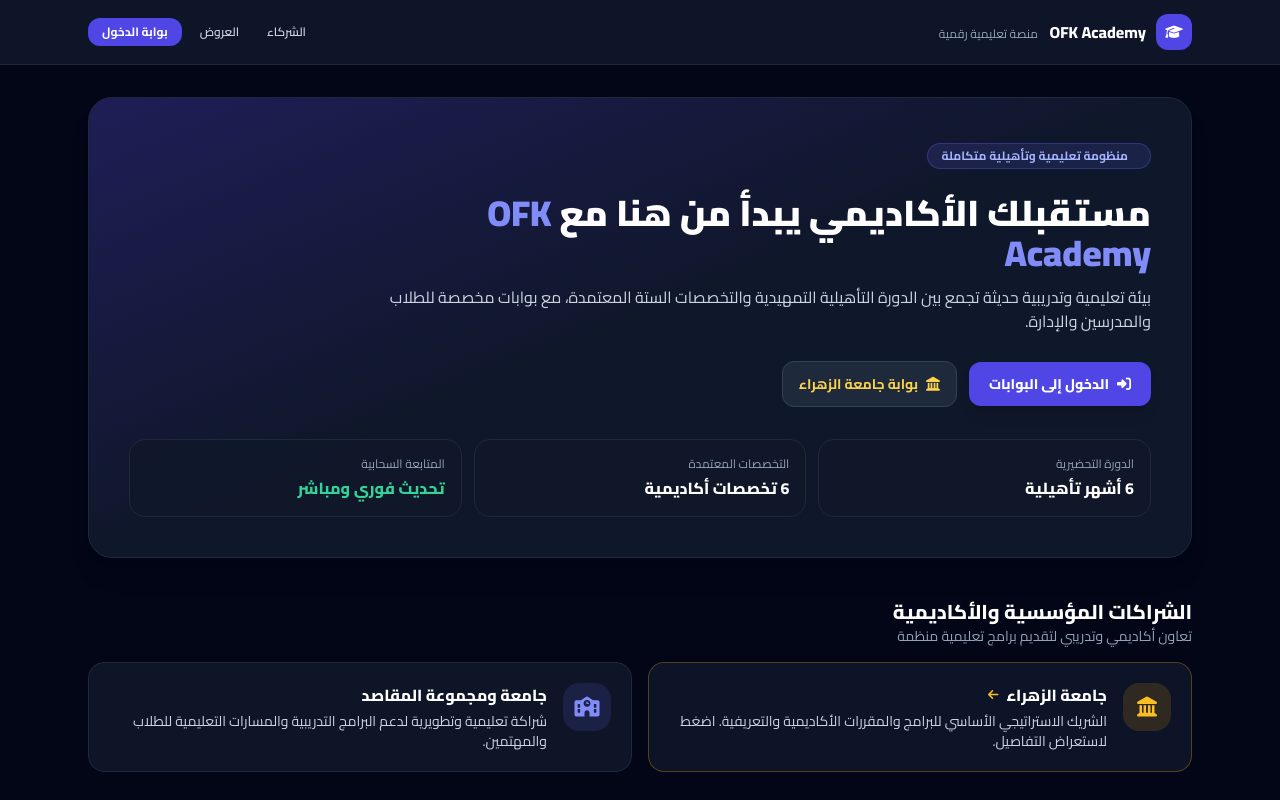
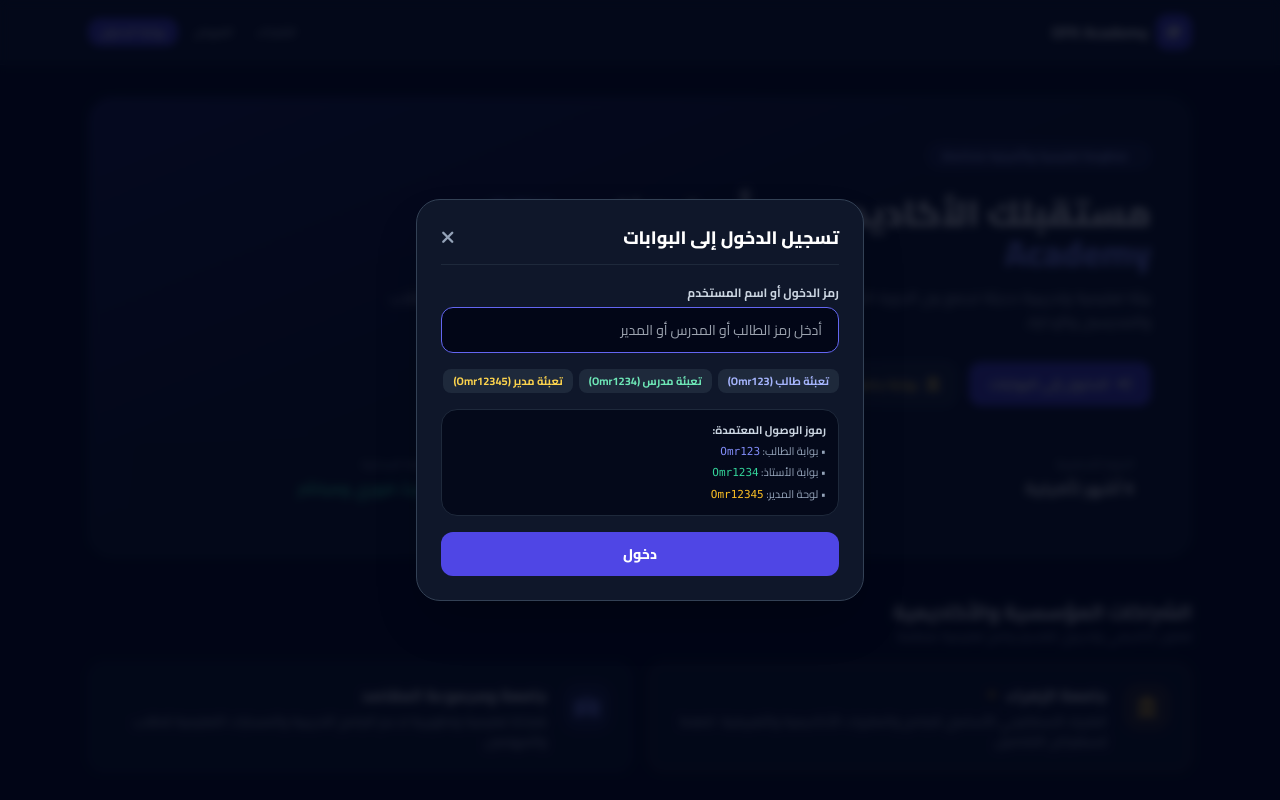
Before and after one commit to omrosmanofk-creator/Fahd, a plain HTML site: page index.html in a window 1280 px wide. Both pictures are taken after a click on the button "بوابة الدخول". Shown: the top 800 px of the page. Drawn offline with nearby package versions, Linux system fonts and the light colour scheme.

Commit message:
Update index.html

```diff
--- a/index.html
+++ b/index.html
@@ -15,25 +15,22 @@
 
     <!-- الشريط العلوي -->
     <header class="bg-slate-900/95 border-b border-slate-800 sticky top-0 z-30 backdrop-blur">
-        <div class="max-w-6xl mx-auto px-4 sm:px-6 h-16 flex items-center justify-between gap-3">
-            <a href="index.html" class="flex items-center gap-2.5 min-w-0">
-                <div class="w-9 h-9 rounded-xl bg-indigo-600 text-white flex items-center justify-center shrink-0">
-                    <i class="fa-solid fa-graduation-cap text-sm"></i>
+        <div class="max-w-6xl mx-auto px-3 sm:px-6 min-h-16 py-2 flex flex-wrap items-center justify-between gap-2">
+            <a href="index.html" class="flex items-center gap-2 min-w-0">
+                <div class="w-8 h-8 sm:w-9 sm:h-9 rounded-xl bg-indigo-600 text-white flex items-center justify-center shrink-0">
+                    <i class="fa-solid fa-graduation-cap text-xs sm:text-sm"></i>
                 </div>
-                <div class="truncate">
-                    <span class="font-extrabold text-sm sm:text-base text-white">OFK Academy</span>
-                    <span class="hidden sm:inline text-xs text-slate-400 mr-2">منصة تعليمية رقمية</span>
-                </div>
+                <span class="font-extrabold text-xs sm:text-base text-white whitespace-nowrap">OFK Academy</span>
             </a>
 
-            <nav class="flex items-center gap-2 shrink-0">
-                <a href="#partners" class="px-2.5 py-1.5 rounded-lg text-xs font-semibold text-slate-300 hover:bg-slate-800 transition">
+            <nav class="flex items-center gap-1.5 sm:gap-2">
+                <a href="#partners" class="px-2 py-1.5 rounded-lg text-[11px] sm:text-xs font-semibold text-slate-300 hover:bg-slate-800 transition whitespace-nowrap">
                     الشركاء
                 </a>
-                <a href="#showcase" class="px-2.5 py-1.5 rounded-lg text-xs font-semibold text-slate-300 hover:bg-slate-800 transition">
+                <a href="#showcase" class="px-2 py-1.5 rounded-lg text-[11px] sm:text-xs font-semibold text-slate-300 hover:bg-slate-800 transition whitespace-nowrap">
                     العروض
                 </a>
-                <button onclick="openLoginModal()" class="px-3.5 py-1.5 rounded-xl text-xs font-bold bg-indigo-600 hover:bg-indigo-500 text-white transition">
+                <button type="button" onclick="openLoginModal()" class="px-3 py-1.5 rounded-xl text-[11px] sm:text-xs font-bold bg-indigo-600 hover:bg-indigo-500 text-white transition whitespace-nowrap">
                     بوابة الدخول
                 </button>
             </nav>
@@ -41,10 +38,10 @@
     </header>
 
     <!-- المحتوى الرئيسي -->
-    <main class="max-w-6xl mx-auto px-4 sm:px-6 py-8 w-full flex-grow space-y-10">
+    <main class="max-w-6xl mx-auto px-4 sm:px-6 py-6 sm:py-8 w-full flex-grow space-y-8 sm:space-y-10">
 
         <!-- القسم التعريفي الرئيسي -->
-        <section class="bg-gradient-to-br from-indigo-900/60 via-slate-900 to-slate-900 border border-slate-800 rounded-3xl p-6 sm:p-10 shadow-xl space-y-6">
+        <section class="bg-gradient-to-br from-indigo-900/60 via-slate-900 to-slate-900 border border-slate-800 rounded-3xl p-5 sm:p-10 shadow-xl space-y-5 sm:space-y-6">
             <div class="inline-flex items-center gap-2 px-3.5 py-1 rounded-full text-xs font-bold bg-indigo-500/15 text-indigo-300 border border-indigo-500/30">
                 <i class="fa-solid fa-sparkles"></i>
                 <span>منظومة تعليمية وتأهيلية متكاملة</span>
@@ -54,13 +51,13 @@
                 <h1 class="text-2xl sm:text-4xl font-black text-white leading-snug">
                     مستقبلك الأكاديمي يبدأ من هنا مع <span class="text-indigo-400">OFK Academy</span>
                 </h1>
-                <p class="text-sm sm:text-base text-slate-300 leading-relaxed">
+                <p class="text-xs sm:text-base text-slate-300 leading-relaxed">
                     بيئة تعليمية وتدريبية حديثة تجمع بين الدورة التأهيلية التمهيدية والتخصصات الستة المعتمدة، مع بوابات مخصصة للطلاب والمدرسين والإدارة.
                 </p>
             </div>
 
             <div class="flex flex-wrap items-center gap-3 pt-1">
-                <button onclick="openLoginModal()" class="px-5 py-3 rounded-xl text-xs sm:text-sm font-extrabold bg-indigo-600 hover:bg-indigo-500 text-white shadow-lg transition flex items-center gap-2">
+                <button type="button" onclick="openLoginModal()" class="px-5 py-3 rounded-xl text-xs sm:text-sm font-extrabold bg-indigo-600 hover:bg-indigo-500 text-white shadow-lg transition flex items-center gap-2">
                     <i class="fa-solid fa-right-to-bracket"></i>
                     <span>الدخول إلى البوابات</span>
                 </button>
@@ -89,11 +86,9 @@
 
         <!-- قسم الشركاء (جامعة الزهراء ومجموعة المقاصد) -->
         <section id="partners" class="space-y-4">
-            <div class="flex items-center justify-between">
             <div>
                 <h2 class="text-lg sm:text-xl font-extrabold text-white">الشراكات المؤسسية والأكاديمية</h2>
                 <p class="text-xs sm:text-sm text-slate-400">تعاون أكاديمي وتدريبي لتقديم برامج تعليمية منظمة</p>
-                </div>
             </div>
 
             <div class="grid grid-cols-1 md:grid-cols-2 gap-4">
@@ -134,10 +129,10 @@
                     <p class="text-xs sm:text-sm text-slate-400">عرض تلقائي متتابع للصور والملصقات التعريفية من مستودع المنصة</p>
                 </div>
                 <div class="flex items-center gap-2">
-                    <button onclick="prevSlide()" aria-label="الشريحة السابقة" class="w-9 h-9 rounded-xl bg-slate-800 hover:bg-slate-700 text-white flex items-center justify-center transition">
+                    <button type="button" onclick="prevSlide()" aria-label="الشريحة السابقة" class="w-9 h-9 rounded-xl bg-slate-800 hover:bg-slate-700 text-white flex items-center justify-center transition">
                         <i class="fa-solid fa-chevron-right text-xs"></i>
                     </button>
-                    <button onclick="nextSlide()" aria-label="الشريحة التالية" class="w-9 h-9 rounded-xl bg-slate-800 hover:bg-slate-700 text-white flex items-center justify-center transition">
+                    <button type="button" onclick="nextSlide()" aria-label="الشريحة التالية" class="w-9 h-9 rounded-xl bg-slate-800 hover:bg-slate-700 text-white flex items-center justify-center transition">
                         <i class="fa-solid fa-chevron-left text-xs"></i>
                     </button>
                 </div>
@@ -172,15 +167,18 @@
 
                     <!-- مساحة المعلومات والمحتوى المرافق للشريحة -->
                     <div class="lg:col-span-6 p-6 sm:p-8 space-y-4">
+                        <div class="flex items-center justify-between gap-2">
                             <span id="slideBadge" class="inline-block px-3 py-1 rounded-full text-xs font-bold bg-indigo-500/15 text-indigo-300">
                                 الشريحة 1
                             </span>
+                            <span id="slideCounter" class="text-xs font-bold text-slate-400">1 / 3</span>
+                        </div>
                         <h3 id="slideTitle" class="text-xl sm:text-2xl font-black text-white leading-snug"></h3>
                         <p id="slideDescription" class="text-xs sm:text-sm text-slate-300 leading-relaxed"></p>
 
                         <div class="pt-2 flex flex-wrap items-center justify-between gap-3">
                             <div id="slideDots" class="flex items-center gap-2"></div>
-                            <button onclick="openLoginModal()" class="px-4 py-2 rounded-xl text-xs font-bold bg-indigo-600 hover:bg-indigo-500 text-white transition">
+                            <button type="button" onclick="openLoginModal()" class="px-4 py-2 rounded-xl text-xs font-bold bg-indigo-600 hover:bg-indigo-500 text-white transition">
                                 ابدأ الآن
                             </button>
                         </div>
@@ -197,25 +195,38 @@
     </footer>
 
     <!-- نافذة تسجيل الدخول للبوابات -->
-    <div id="loginModal" class="fixed inset-0 bg-slate-950/80 backdrop-blur-sm z-50 hidden items-center justify-center p-4">
+    <div id="loginModal" class="fixed inset-0 bg-slate-950/85 backdrop-blur-sm z-50 hidden items-center justify-center p-4">
         <div class="bg-slate-900 border border-slate-700 rounded-3xl max-w-md w-full p-6 space-y-5 shadow-2xl">
             <div class="flex items-center justify-between border-b border-slate-800 pb-3">
                 <h3 class="text-base sm:text-lg font-extrabold text-white">تسجيل الدخول إلى البوابات</h3>
-                <button onclick="closeLoginModal()" class="text-slate-400 hover:text-white text-lg">
+                <button type="button" onclick="closeLoginModal()" class="text-slate-400 hover:text-white text-lg">
                     <i class="fa-solid fa-xmark"></i>
                 </button>
             </div>
 
             <form onsubmit="handleRoleLogin(event)" class="space-y-4">
                 <div>
-                    <label class="block text-xs font-bold text-slate-300 mb-1.5">رمز الدخول أو اسم المستخدم</label>
+                    <label for="loginCodeInput" class="block text-xs font-bold text-slate-300 mb-1.5">رمز الدخول أو اسم المستخدم</label>
                     <input
                         type="text"
                         id="loginCodeInput"
                         required
+                        autocomplete="off"
                         placeholder="أدخل رمز الطالب أو المدرس أو المدير"
                         class="w-full px-4 py-3 rounded-xl bg-slate-950 border border-slate-700 focus:border-indigo-500 outline-none text-sm text-white"
                     >
+                </div>
+
+                <div class="flex flex-wrap gap-1.5">
+                    <button type="button" onclick="fillDemoCode('Omr123')" class="px-2.5 py-1 rounded-lg text-[11px] font-bold bg-slate-800 hover:bg-slate-700 text-indigo-300">
+                        تعبئة طالب (Omr123)
+                    </button>
+                    <button type="button" onclick="fillDemoCode('Omr1234')" class="px-2.5 py-1 rounded-lg text-[11px] font-bold bg-slate-800 hover:bg-slate-700 text-emerald-300">
+                        تعبئة مدرس (Omr1234)
+                    </button>
+                    <button type="button" onclick="fillDemoCode('Omr12345')" class="px-2.5 py-1 rounded-lg text-[11px] font-bold bg-slate-800 hover:bg-slate-700 text-amber-300">
+                        تعبئة مدير (Omr12345)
+                    </button>
                 </div>
 
                 <div class="bg-slate-950/80 border border-slate-800 rounded-2xl p-3 text-[11px] text-slate-400 space-y-1">
@@ -271,6 +282,7 @@
             fallbackPathEl.textContent = slide.image;
 
             document.getElementById("slideBadge").textContent = slide.badge;
+            document.getElementById("slideCounter").textContent = `${currentSlideIndex + 1} / ${SLIDES.length}`;
             document.getElementById("slideTitle").textContent = slide.title;
             document.getElementById("slideDescription").textContent = slide.description;
 
@@ -337,6 +349,10 @@
             const modal = document.getElementById("loginModal");
             modal.classList.remove("hidden");
             modal.classList.add("flex");
+            setTimeout(() => {
+                const input = document.getElementById("loginCodeInput");
+                if (input) input.focus();
+            }, 50);
         }
 
         function closeLoginModal() {
@@ -345,11 +361,44 @@
             modal.classList.remove("flex");
         }
 
+        function fillDemoCode(code) {
+            const input = document.getElementById("loginCodeInput");
+            if (input) input.value = code;
+        }
+
         function handleRoleLogin(event) {
             event.preventDefault();
             const code = document.getElementById("loginCodeInput").value.trim();
 
             if (code === "Omr123") {
                 localStorage.setItem("ofk_role", "student");
+                localStorage.setItem("ofk_auth", "true");
                 window.location.href = "student-portal.html";
-            } else if (code === "Omr1234
+            } else if (code === "Omr1234") {
+                localStorage.setItem("ofk_role", "instructor");
+                localStorage.setItem("ofk_auth", "true");
+                window.location.href = "instructor-portal.html";
+            } else if (code === "Omr12345") {
+                localStorage.setItem("ofk_role", "admin");
+                localStorage.setItem("ofk_auth", "true");
+                window.location.href = "admin-portal.html";
+            } else {
+                alert("رمز الدخول غير صحيح. يرجى التحقق من الرمز وإعادة المحاولة.");
+            }
+        }
+
+        window.openLoginModal = openLoginModal;
+        window.closeLoginModal = closeLoginModal;
+        window.fillDemoCode = fillDemoCode;
+        window.handleRoleLogin = handleRoleLogin;
+        window.nextSlide = nextSlide;
+        window.prevSlide = prevSlide;
+        window.goToSlide = goToSlide;
+
+        document.addEventListener("DOMContentLoaded", () => {
+            renderSlide(0);
+            startCarousel();
+        });
+    </script>
+</body>
+</html>
```
Lines whose indentation alone changed are shown as unchanged.
